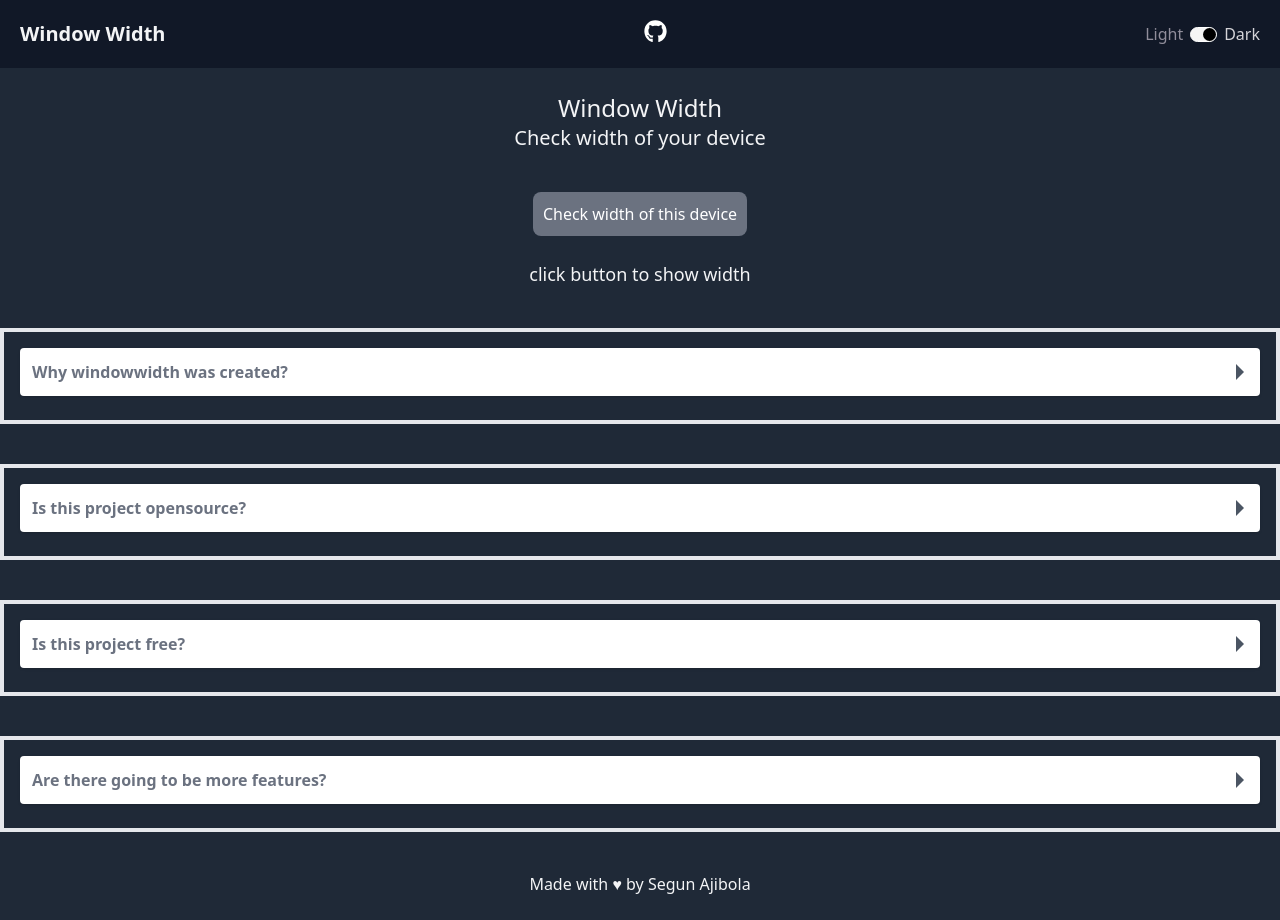
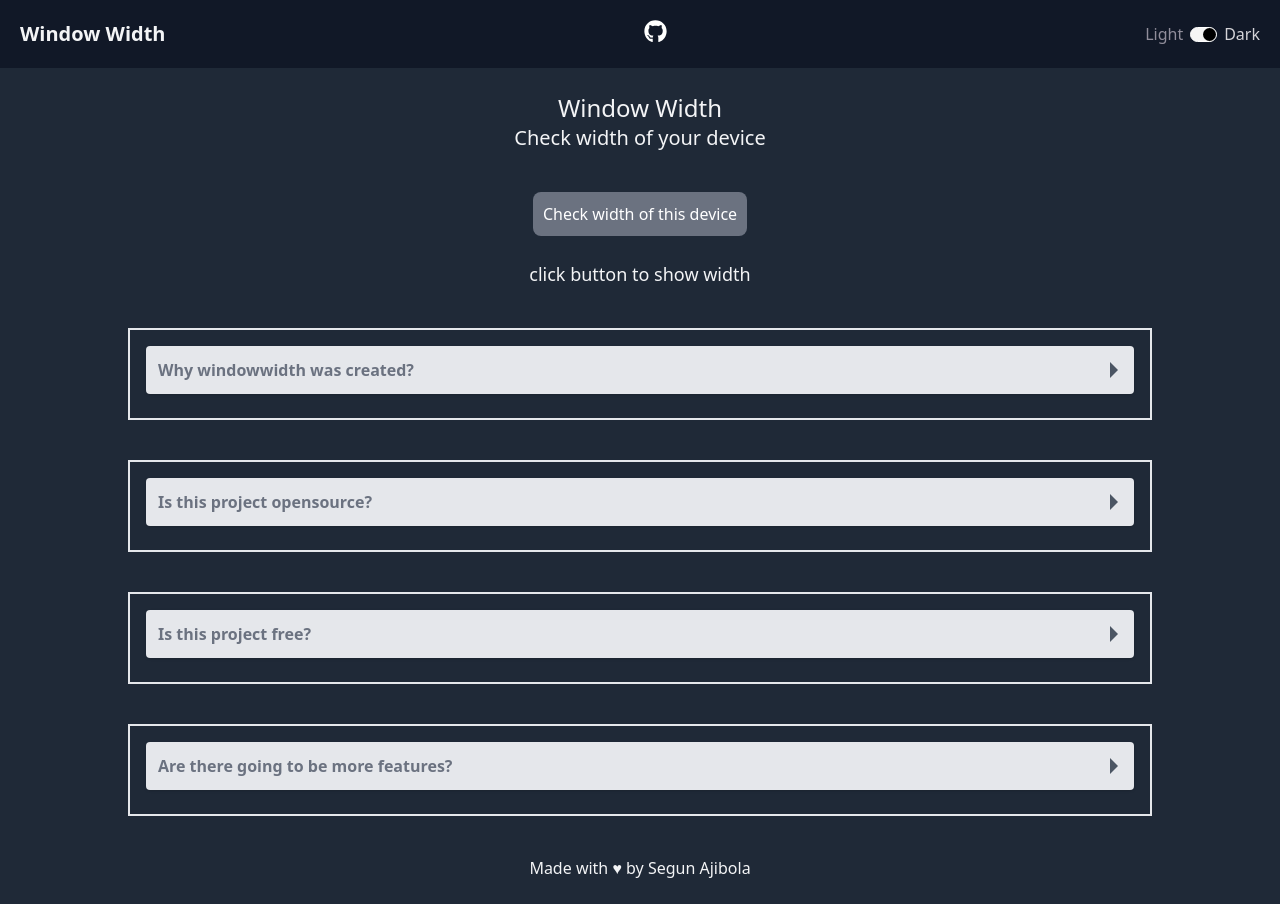
Before and after one commit to segunajibola/window-tracker, a React (Vite) app: page / in a window 1280 px wide. Built offline with nearby package versions, Linux system fonts and the light colour scheme.

Commit message:
editCollapsibleData

```diff
--- a/src/components/Collapsible.jsx
+++ b/src/components/Collapsible.jsx
@@ -3,9 +3,9 @@ import collapsibleData from "./collapsibleData";
 
 const Collapsible = () => {
   return collapsibleData.map((collapsible) => (
-    <div className="border-4 text-gray-500">
+    <div className="border-2 text-gray-500 w-[80%] mx-auto">
       <div className="container mx-auto py-4 px-4">
-        <details className="bg-white shadow rounded group mb-2">
+        <details className="bg-gray-200 shadow rounded group mb-2">
           <summary
             className="list-none flex flex-wrap items-center cursor-pointer
     focus-visible:outline-none focus-visible:ring focus-visible:ring-pink-500
```
